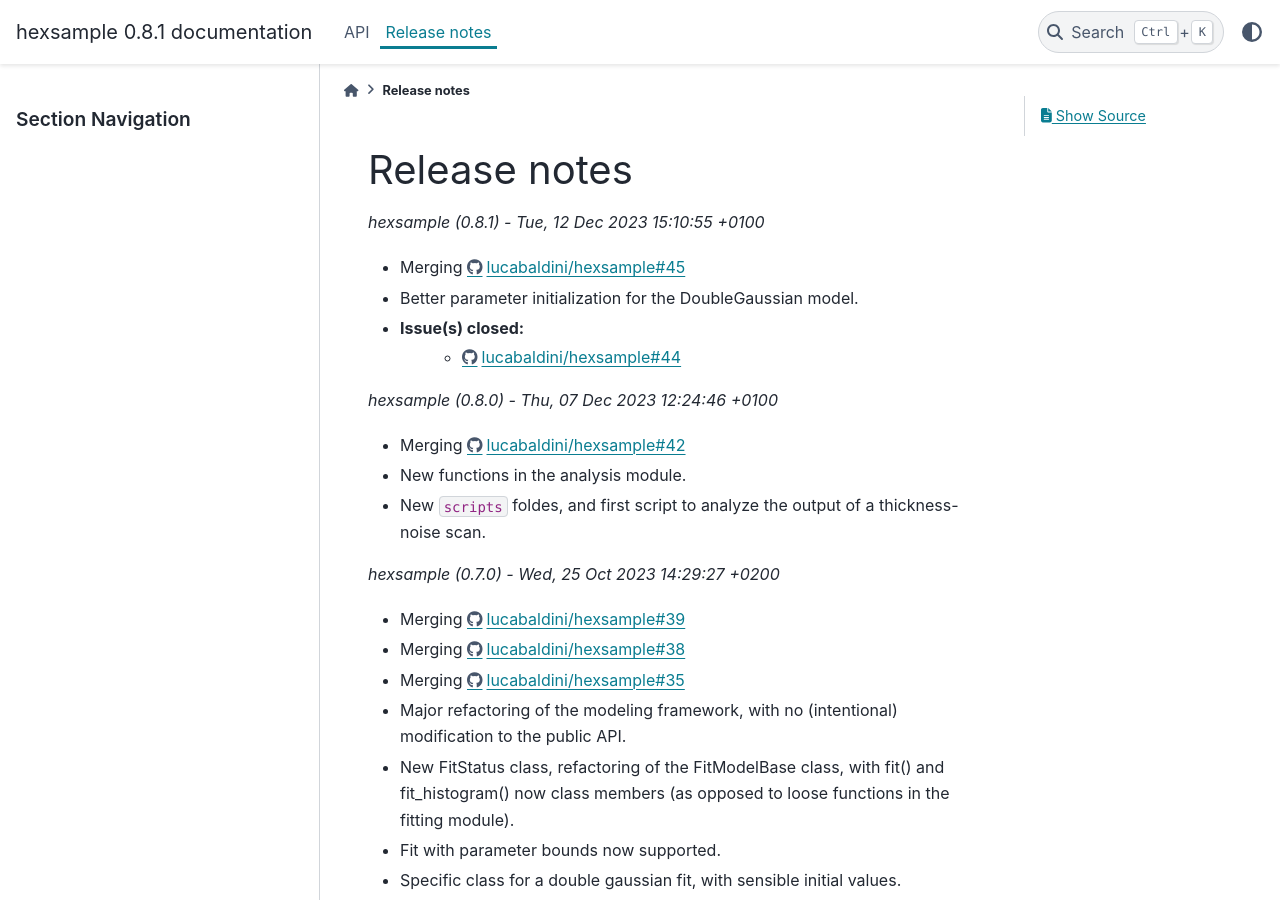
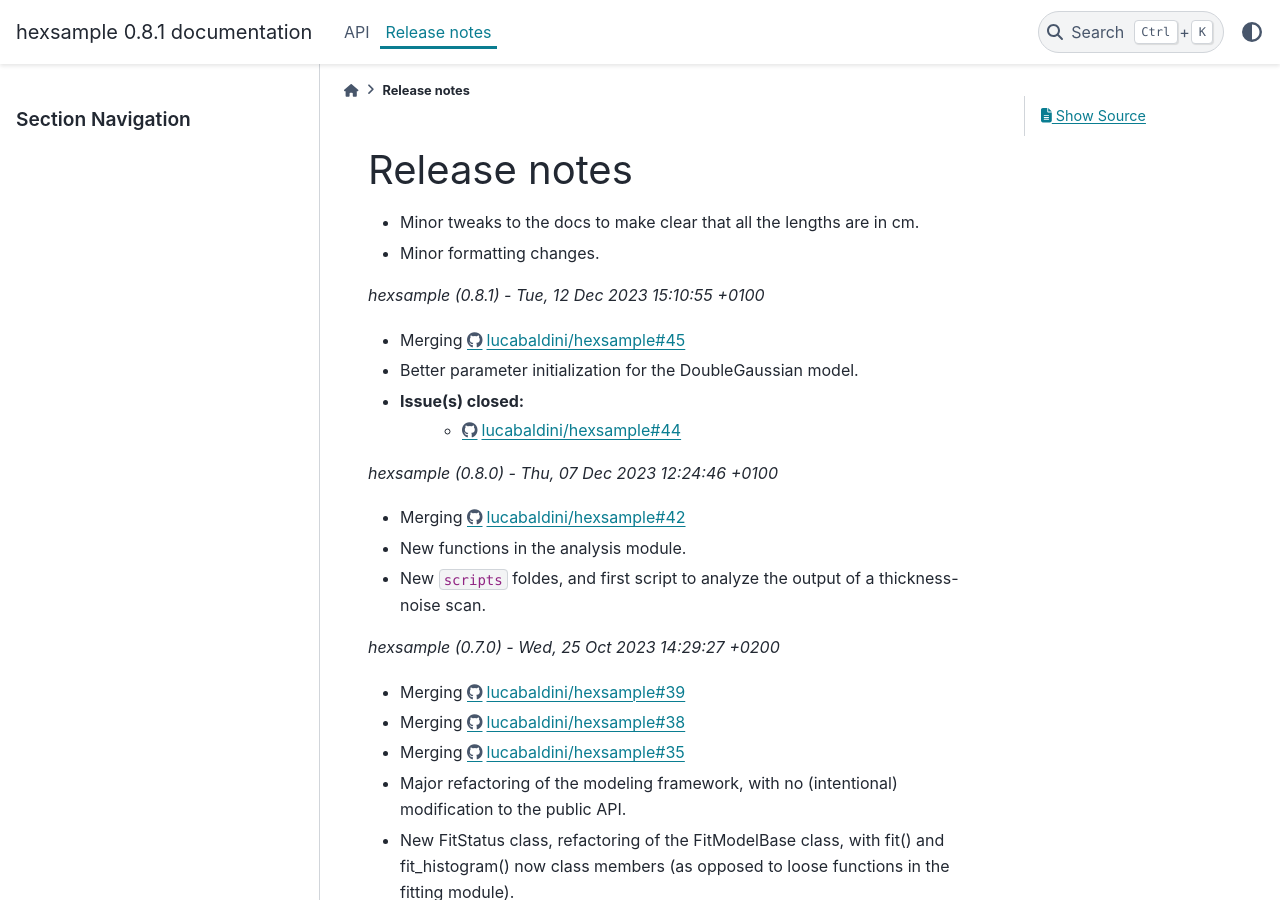
Before and after one commit to lucabaldini/hexsample, a Sphinx documentation site: the page built from docs/release.rst, in a window 1280 px wide and 900 px high. Built offline with Sphinx 7.4.7 and the PyData theme 0.15.4, drawn with Linux system fonts in a browser that asks for light colours; pages that are not in the unit, such as notebooks, are missing from menus.

Commit message:
Updated release notes.

```diff
--- a/docs/release.rst
+++ b/docs/release.rst
@@ -2,6 +2,10 @@
 
 Release notes
 =============
+
+
+* Minor tweaks to the docs to make clear that all the lengths are in cm.
+* Minor formatting changes.
 
 
 *hexsample (0.8.1) - Tue, 12 Dec 2023 15:10:55 +0100*
```
